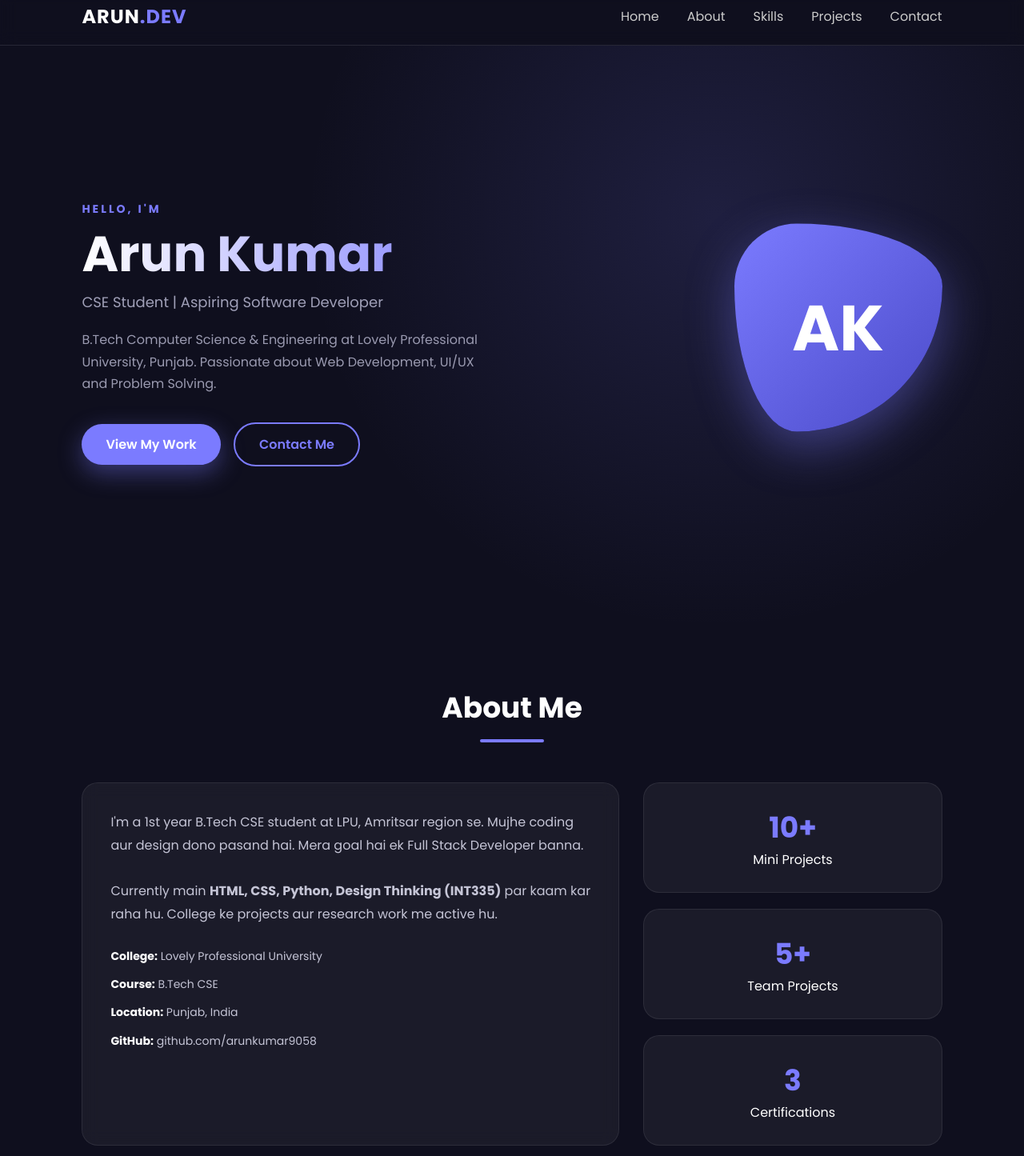
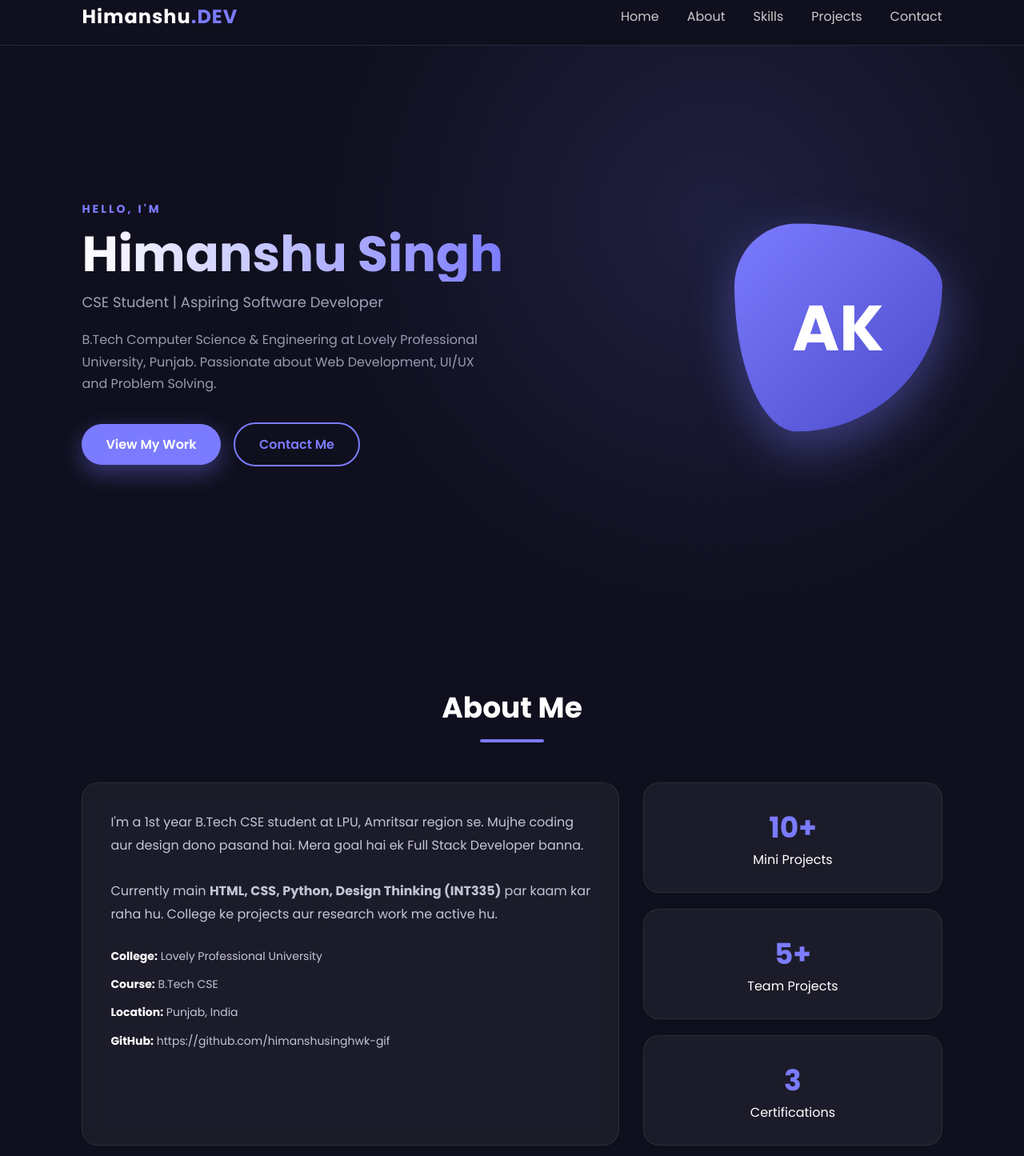
Before and after one commit to himanshusinghwk-gif/PORTFOLIO, a plain HTML site: page index.html in a window 1280 px wide. Shown: the part 15-1460 px from the top of the page at 80% size. Drawn offline with Linux system fonts and the light colour scheme.

Commit message:
Update index.html with Himanshu's details

```diff
--- a/index.html
+++ b/index.html
@@ -8,7 +8,7 @@
 </head>
 <body>
     <nav>
-        <div class="logo">ARUN<span>.DEV</span></div>
+        <div class="logo">Himanshu<span>.DEV</span></div>
         <ul>
             <li><a href="#home">Home</a></li>
             <li><a href="#about">About</a></li>
@@ -21,7 +21,7 @@
     <section id="home" class="hero">
         <div class="hero-text">
             <h4>Hello, I'm</h4>
-            <h1>Arun Kumar</h1>
+            <h1>Himanshu Singh</h1>
             <h2>CSE Student | Aspiring Software Developer</h2>
             <p>B.Tech Computer Science & Engineering at Lovely Professional University, Punjab. Passionate about Web Development, UI/UX and Problem Solving.</p>
             <div class="btns">
@@ -45,7 +45,7 @@
                     <span><b>College:</b> Lovely Professional University</span>
                     <span><b>Course:</b> B.Tech CSE</span>
                     <span><b>Location:</b> Punjab, India</span>
-                    <span><b>GitHub:</b> github.com/arunkumar9058</span>
+                    <span><b>GitHub:</b> https://github.com/himanshusinghwk-gif</span>
                 </div>
             </div>
             <div class="stats">
@@ -107,13 +107,12 @@
                 <button type="submit" class="btn primary">Send Message</button>
             </form>
             <div class="socials">
-                <a href="#">GitHub: arunkumar9058</a>
-                <a href="#">LinkedIn</a>
-                <a href="#">Instagram</a>
+                <a href="#">GitHub: https://github.com/himanshusinghwk-gif</a>
+                <a href="#">Linkedin: www.linkedin.com/in/himanshu-singh-95653b450"></a>
             </div>
         </div>
     </section>
 
-    <footer>©️ 2026 Arun Kumar | Built with ❤️ at LPU</footer>
+    <footer>©️ 2026 Himanshu Singh | Built with ❤️ at LPU</footer>
 </body>
 </html>
```
